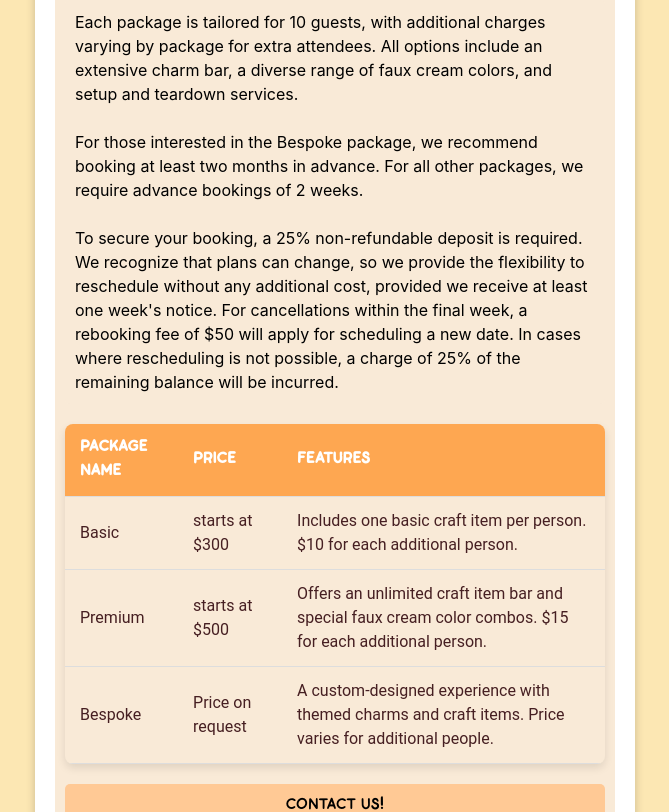
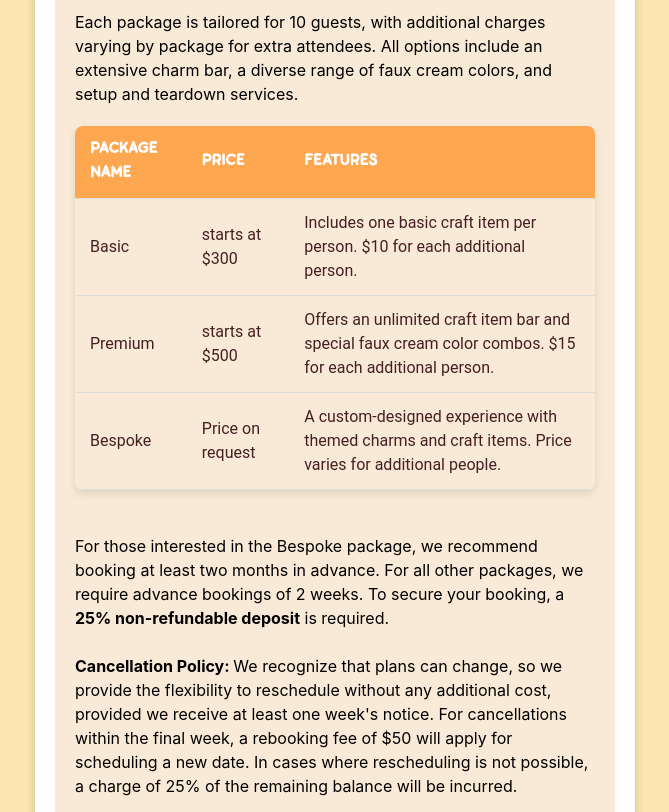
Before and after one commit to decoponatx/decopon, a React (Create React App) app in the folder decopon-atx/: page /parties in a window 1280 px wide. Shown: the part 360-1172 px from the top of the page, without its empty margins (305-974 px from the left). Built offline with nearby package versions, Linux system fonts and the light colour scheme.

Commit message:
updated text for party page

```diff
--- a/decopon-atx/src/pages/Parties.js
+++ b/decopon-atx/src/pages/Parties.js
@@ -52,12 +52,8 @@ const Parties = () => {
                 <div className='subComponent'>Packages</div>
                 <p className='content'>
                     Each package is tailored for 10 guests, with additional charges varying by package for extra attendees. All options include an extensive charm bar, a diverse range of faux cream colors, and setup and teardown services.
-                    <br></br><br></br>
-                    For those interested in the Bespoke package, we recommend booking at least two months in advance. For all other packages, we require advance bookings of 2 weeks.
-                    <br></br><br></br>
-                    To secure your booking, a 25% non-refundable deposit is required. We recognize that plans can change, so we provide the flexibility to reschedule without any additional cost, provided we receive at least one week's notice. For cancellations within the final week, a rebooking fee of $50 will apply for scheduling a new date. In cases where rescheduling is not possible, a charge of 25% of the remaining balance will be incurred.
-                </p>
-                <table>
+                    <br></br>
+                    <table>
                     <thead>
                         <tr>
                             <th>Package Name</th>
@@ -77,6 +73,13 @@ const Parties = () => {
                         ))}
                     </tbody>
                 </table>
+                <br></br>
+                    For those interested in the Bespoke package, we recommend booking at least two months in advance. For all other packages, we require advance bookings of 2 weeks. To secure your booking, a <strong>25% non-refundable deposit</strong> is required.
+                    <br></br><br></br>
+
+                    <strong>Cancellation Policy: </strong>We recognize that plans can change, so we provide the flexibility to reschedule without any additional cost, provided we receive at least one week's notice. For cancellations within the final week, a rebooking fee of $50 will apply for scheduling a new date. In cases where rescheduling is not possible, a charge of 25% of the remaining balance will be incurred.
+                </p>
+
                 <div className='subComponent'>Contact Us!</div>
                 <div className='content'>
                 For inquiries or to book one of our packages, please contact us at hello@decoponatx.com. We're eager to help with your party planning and ensure your event is a success.
```
